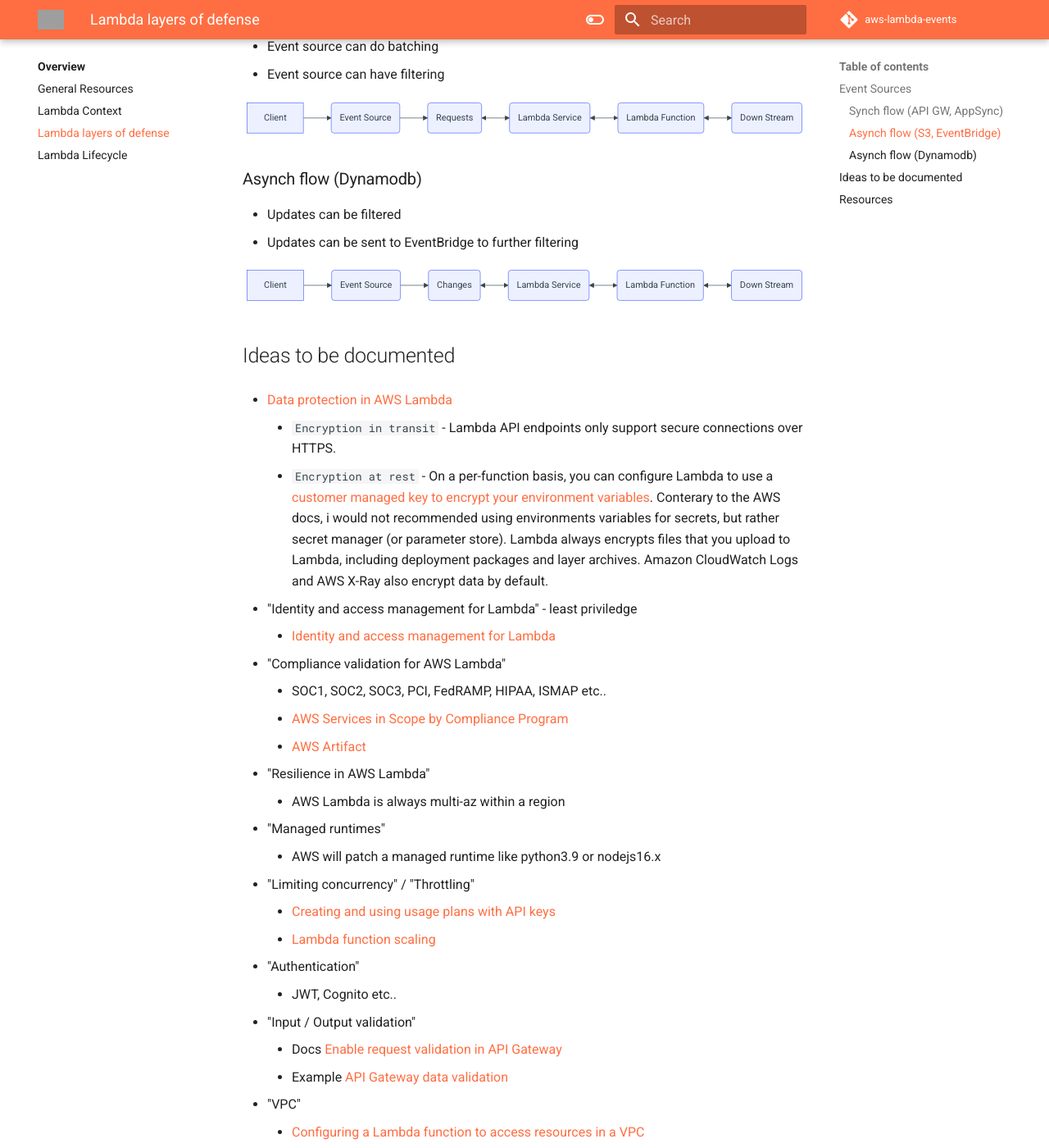
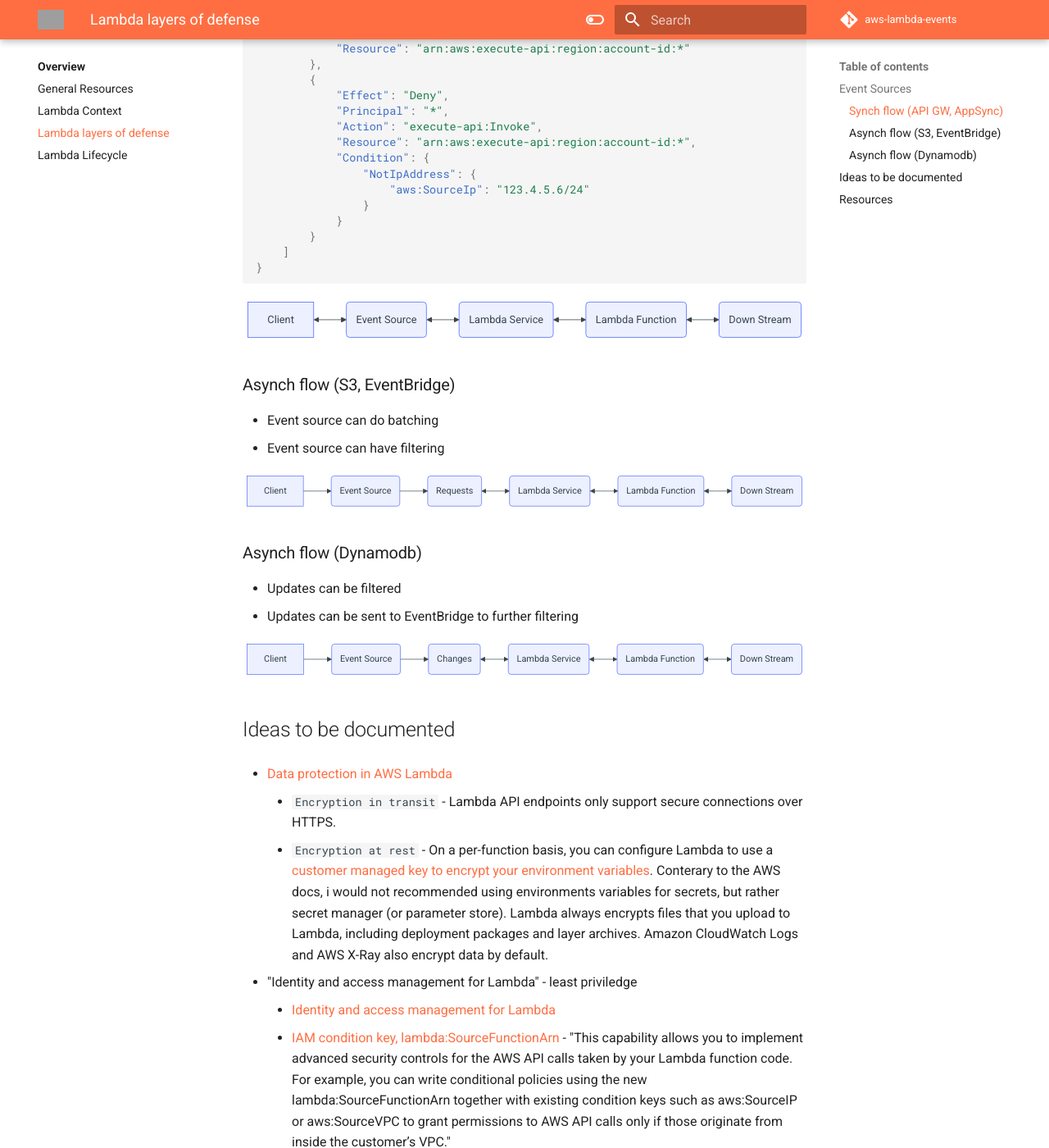
Before and after one commit to michaelbrewer/aws-lambda-events, an MkDocs documentation site: the page built from docs/lambda-security.md, in a window 1280 px wide and 1400 px high, scrolled down 786 px. Shown: the whole window at 82% size. Built offline with MkDocs 1.6.1 and Material for MkDocs 9.7.7, drawn with Linux system fonts in a browser that asks for light colours; comment, search, counter and statistics services are not loaded; some of the changed text lies outside the part shown; grey boxes are pictures that could not be loaded.

Commit message:
chore(security): more notes

````diff
--- a/docs/lambda-security.md
+++ b/docs/lambda-security.md
@@ -14,6 +14,31 @@
 - Event source can include request validation
 - Event source can be within a [VPC](https://docs.aws.amazon.com/apigateway/latest/developerguide/apigateway-private-apis.html)
 - Event source can limit sourceIp or VPC [Controlling access to an API with API Gateway resource policies](https://docs.aws.amazon.com/apigateway/latest/developerguide/apigateway-resource-policies.html)
+
+```json
+{
+    "Version": "2012-10-17",
+    "Statement": [
+        {
+            "Effect": "Allow",
+            "Principal": "*",
+            "Action": "execute-api:Invoke",
+            "Resource": "arn:aws:execute-api:region:account-id:*"
+        },
+        {
+            "Effect": "Deny",
+            "Principal": "*",
+            "Action": "execute-api:Invoke",
+            "Resource": "arn:aws:execute-api:region:account-id:*",
+            "Condition": {
+                "NotIpAddress": {
+                    "aws:SourceIp": "123.4.5.6/24"
+                }
+            }
+        }
+    ]
+}
+```
 
 ```mermaid
 flowchart LR
@@ -49,6 +74,7 @@
 
 - "Identity and access management for Lambda" - least priviledge
     - [Identity and access management for Lambda](https://docs.aws.amazon.com/lambda/latest/dg/security-iam.html)
+    - [IAM condition key, lambda:SourceFunctionArn](https://aws.amazon.com/about-aws/whats-new/2022/07/aws-lambda-iam-condition-key-lambda-source-function-arn/) - "This capability allows you to implement advanced security controls for the AWS API calls taken by your Lambda function code. For example, you can write conditional policies using the new lambda:SourceFunctionArn together with existing condition keys such as aws:SourceIP or aws:SourceVPC to grant permissions to AWS API calls only if those originate from inside the customer’s VPC."
 
 - "Compliance validation for AWS Lambda"
     - SOC1, SOC2, SOC3, PCI, FedRAMP, HIPAA, ISMAP etc..
````
